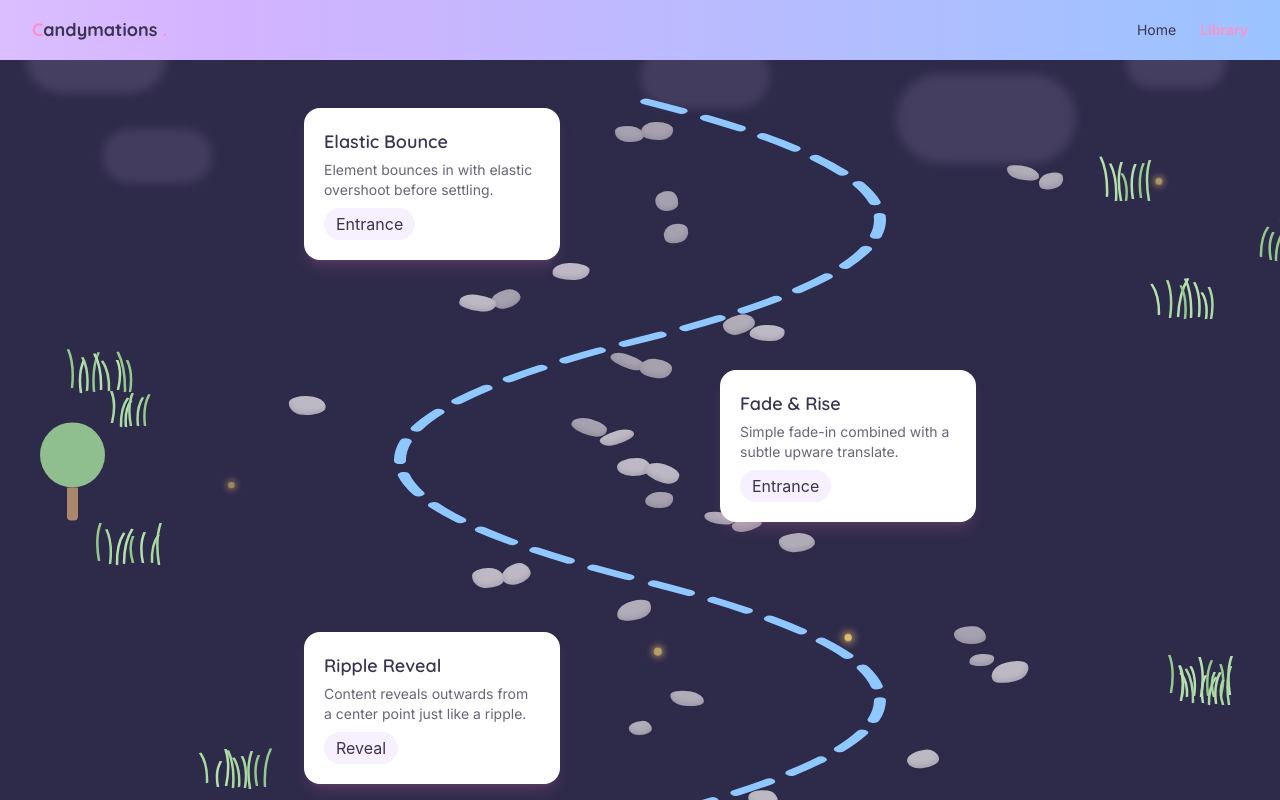
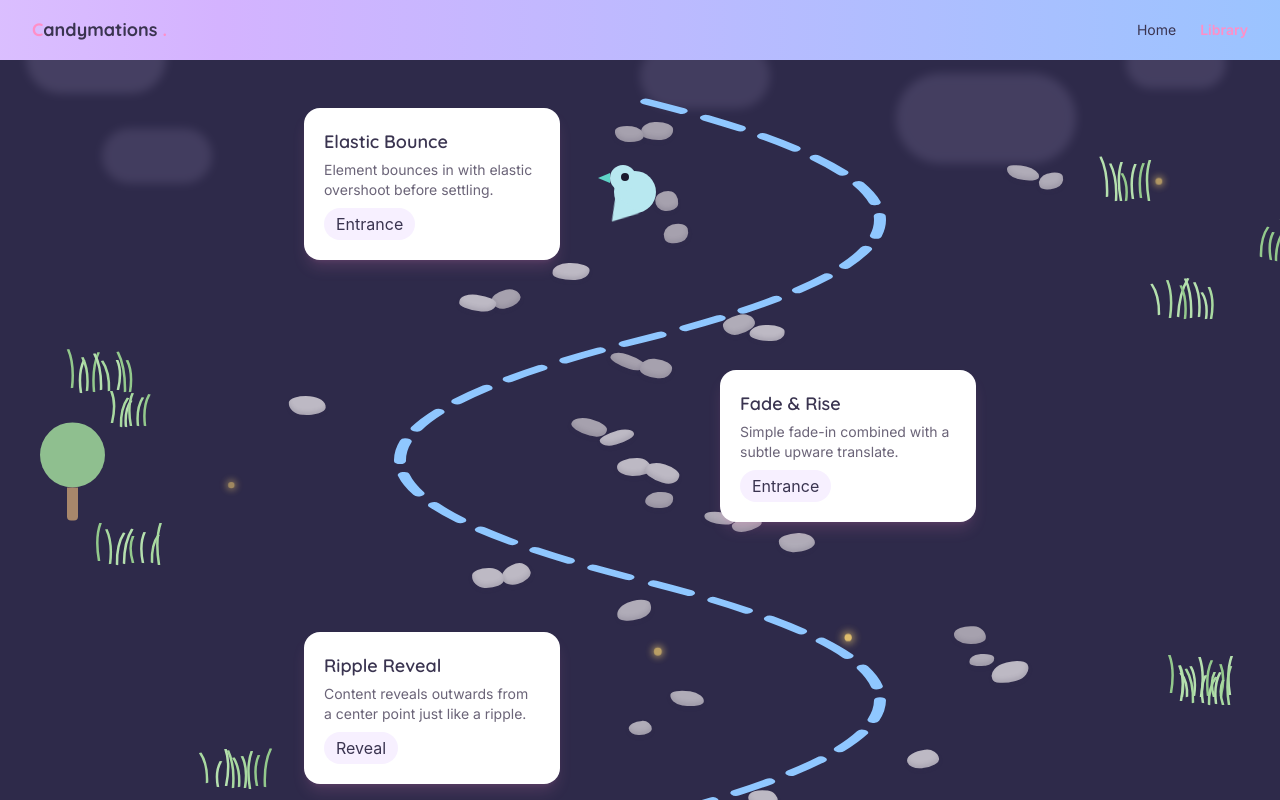
Before and after one commit to Krimzonn/Candymations, a React (Vite) app: page /library in a window 1280 px wide. Shown: the top 800 px of the page. Built offline with nearby package versions, Linux system fonts and the light colour scheme.

Commit message:
Added a little cute bird

```diff
--- /dev/null
+++ b/src/components/library/BirdMascot.jsx
@@ -0,0 +1,48 @@
+import { useSpring, motion, useMotionValue } from "framer-motion";
+import { useEffect } from "react";
+
+function BirdMascot({ progress, totalHeight }) {
+  const mouseX = useMotionValue(window.innerWidth / 2);
+  const mouseY = useMotionValue(window.innerHeight * 0.25);
+
+  const x = useSpring(mouseX, { stiffness: 40, damping: 12 });
+  const y = useSpring(mouseY, { stiffness: 40, damping: 12 });
+
+  useEffect(() => {
+    const handleMove = (e) => {
+      mouseX.set(e.clientX + 30);
+      mouseY.set(e.clientY - 40);
+    };
+    window.addEventListener("mousemove", handleMove);
+    return () => window.removeEventListener("mousemove", handleMove);
+  }, [mouseX, mouseY]);
+
+  return (
+    <motion.div
+      className="fixed  pointer-events-none z-20"
+      style={{ left: x, top: y, translateX: "-50%", translateY: "-50%" }}
+    >
+      <svg width="90" height="80" viewBox="0 0 90 80">
+        <circle cx="40" cy="32" r="21" fill="#B8E8F0" />
+        <circle cx="28" cy="18" r="13" fill="#B8E8F0" />
+        <path d="M 15 13 L 3 18 L 15 23 Z" fill="#5FD4C7" />
+        <circle cx="30" cy="17" r="4" fill="#1A1A2E" />
+
+        <path
+          d="M 32 18 L 64 20 L 50 46 Z"
+          fill="#B8E8F0"
+          className="wing-top"
+          style={{ transformOrigin: "6px -6px" }}
+        />
+        <path
+          d="M 40 42 L 66 48 L 60 20 Z"
+          fill="#B8E8F0"
+          className="wing-bottom"
+          style={{ transformOrigin: "34px 28px" }}
+        />
+      </svg>
+    </motion.div>
+  );
+}
+
+export default BirdMascot;
--- a/src/index.css
+++ b/src/index.css
@@ -64,6 +64,28 @@
   }
 }
 
+@keyframes wing-flip {
+  0%,
+  45% {
+    opacity: 1;
+  }
+  50%,
+  100% {
+    opacity: 0;
+  }
+}
+
+@keyframes wing-flip-reverse {
+  0%,
+  45% {
+    opacity: 0;
+  }
+  50%,
+  100% {
+    opacity: 1;
+  }
+}
+
 @keyframes elastic-bounce {
   0% {
     transform: scale(0);
@@ -119,6 +141,16 @@
   animation: firefly-pulse ease-in-out infinite;
 }
 
+.wing-top {
+  animation: wing-flip 0.4s steps(1) infinite;
+  transform: rotate(-13deg);
+}
+
+.wing-bottom {
+  animation: wing-flip-reverse 0.4s steps(1) infinite;
+  transform: rotate(85deg);
+}
+
 .elastic-bounce-anim {
   animation: elastic-bounce 0.8s cubic-bezier(0.36, 0, 0.66, 1.4) both;
 }
--- a/src/pages/Library.jsx
+++ b/src/pages/Library.jsx
@@ -8,6 +8,7 @@ import SteppingStones from "../components/library/SteppingStones";
 import GrassScenery from "../components/library/GrassScenery";
 import SkyClouds from "../components/library/SkyClouds";
 import Fireflies from "../components/library/Fireflies";
+import BirdMascot from "../components/library/BirdMascot";
 
 const CARD_SPACING = 260;
 const CONTENT_HEIGHT = animations.length * CARD_SPACING + 200;
@@ -38,8 +39,8 @@ function Library() {
 
   const skyColor = useTransform(
     smoothProgress,
-    [0, 0.5, 1],
-    ["#FAF5FF", "#FBE8D9", "#2E2A4A"],
+    [0, 0.25, 0.5, 0.75, 1],
+    ["#FAF5FF", "#E8D9F5", "#FBE8D9", "#D9A9C4", "#2E2A4A"],
   );
 
   const cloudOpacity = useTransform(
@@ -71,6 +72,8 @@ function Library() {
         <TreeScenery count={animations.length} spacing={CARD_SPACING} />
       </motion.div>
 
+      <BirdMascot />
+
       <motion.div style={{ opacity: fireflyOpacity }}>
         <Fireflies count={animations.length + 5} spacing={CARD_SPACING} />
       </motion.div>
```
